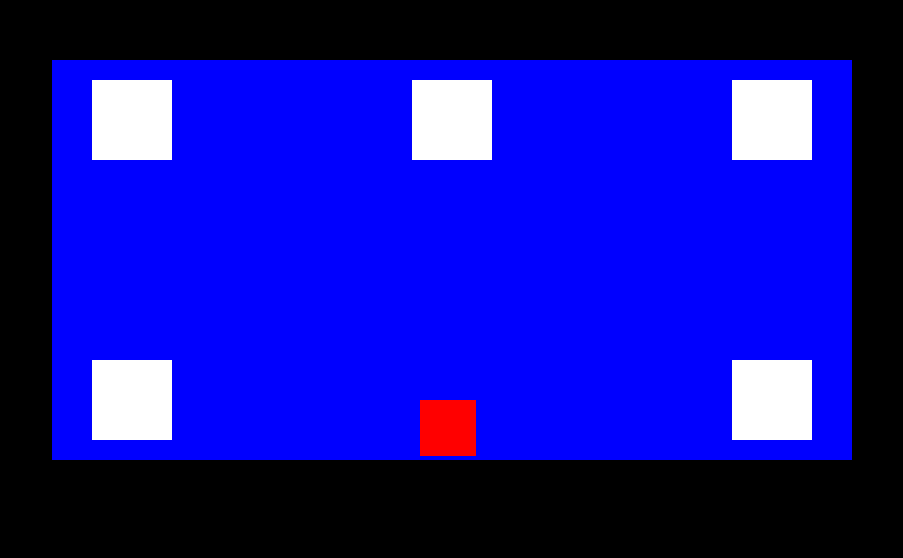
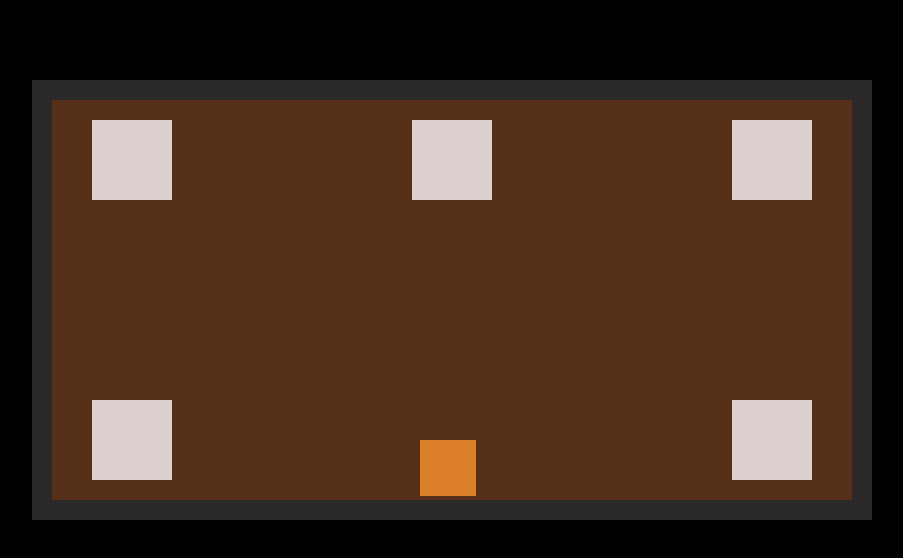
Before and after one commit to J-Neuwford/museum-explorer, a React (Create React App) app: page / in a window 1280 px wide. Shown: the part 140-698 px from the top of the page, without its empty margins (188-1091 px from the left). Built offline with nearby package versions, Linux system fonts and the light colour scheme.

Commit message:
added museum wall element

```diff
--- a/src/Components/Exhibit/Exhibit.css
+++ b/src/Components/Exhibit/Exhibit.css
@@ -1,5 +1,5 @@
 .exhibit {
-  background-color: white;
+  background-color: rgb(220, 207, 207);
   height: 0;
   position: absolute;
 }
--- a/src/Components/Game/Game.jsx
+++ b/src/Components/Game/Game.jsx
@@ -1,11 +1,11 @@
 import React, { useRef, useState, useEffect } from 'react';
 import Museum from '../Museum/Museum';
-import Player from '../Player/Player';
 
 
 const Game = () => {
   const [playerPosition, setPlayerPosition] = useState({x: 46, y: 85});
   const [pressedKeys, setPressedKeys] = useState([]);
+  const [displayActive, setDisplayActive] = useState(false)
 
   const playerRef = useRef(null);
   const museumRef = useRef(null);
@@ -82,9 +82,6 @@ const Game = () => {
       // exhibitY as a percentage of museumWidth/2
       const eYPercent = ((exhibitY -  museumY) / (museumWidth / 2) * 100 );
 
-      // playerX as a percentage of museumWidth
-      // const pXPercent = ((playerX -  museumX) / (museumWidth) * 100 );
-
       if ( // player right-side
         playerY < exhibitY + exhibitWidth &&
         playerY + playerWidth > exhibitY &&
@@ -94,6 +91,9 @@ const Game = () => {
         y = Math.min(Math.max(y, 0), 100 - playerSize * 2)
         if( playerX + playerWidth + 4 >= exhibitX) {
           console.log("activate display")
+          setDisplayActive(true);
+        } else {
+          setDisplayActive(false)
         }
 
       } else if ( // player left-side
@@ -135,9 +135,10 @@ const Game = () => {
         y = Math.min(Math.max(y, 0), 100 - playerSize * 2)
       }
     })
-      // ==== UPDATE PLAYER LOCATION ====
-      setPlayerPosition({ x: x, y: y });
-      animationFrameId = requestAnimationFrame(movePlayer);
+
+    // ==== UPDATE PLAYER LOCATION ====
+    setPlayerPosition({ x: x, y: y });
+    animationFrameId = requestAnimationFrame(movePlayer);
     };
     if (pressedKeys.length > 0) {
       animationFrameId = requestAnimationFrame(movePlayer);
--- a/src/Components/Museum/Museum.css
+++ b/src/Components/Museum/Museum.css
@@ -1,7 +1,7 @@
 .museum {
-  background-color: blue;
+  background-color: rgb(85, 48, 23);
   position: relative;
-  top: 50%;
+  top: -41%;
   left: 50%;
   transform: translate(-50%, 50%);
   width: 100vh;
@@ -9,3 +9,15 @@
   max-width: 50vw;
   height: 50vh;
 }
+
+.museum__walls{
+  background-color: rgb(43, 40, 40);
+  position: relative;
+  top: 50%;
+  left: 50%;
+  transform: translate(-50%, 50%);
+  width: 105vh;
+  min-width: 105vh;
+  max-width: 55vw;
+  height: 55vh;
+}
--- a/src/Components/Museum/Museum.jsx
+++ b/src/Components/Museum/Museum.jsx
@@ -5,13 +5,15 @@ import Exhibit from '../Exhibit/Exhibit';
 const Museum = (props) => {
 
   return(
+    <div className="museum__walls">
       <div
         className="museum"
         ref={props.museumRef}>
         {props.exhibits.map((exhibit, index) => (
           <Exhibit
             exhibitRef={(ref) => (props.exhibitRefs.current[index] = ref)} key={index} exhibit={exhibit}
-          exhibitSize={props.exhibitSize}        />
+            exhibitSize={props.exhibitSize}
+          />
         ))}
 
         <Player
@@ -19,7 +21,9 @@ const Museum = (props) => {
           playerPosition={props.playerPosition}
           playerSize={props.playerSize}
         />
-    </div>)
+      </div>
+    </div>
+    )
 }
 
 export default Museum;
--- a/src/Components/Player/Player.css
+++ b/src/Components/Player/Player.css
@@ -1,5 +1,5 @@
 .player {
-  background-color: red;
+  background-color: rgb(219, 127, 40);
   height: 0;
   position: absolute;
   top:85%;
```
Lines whose indentation alone changed are shown as unchanged.
